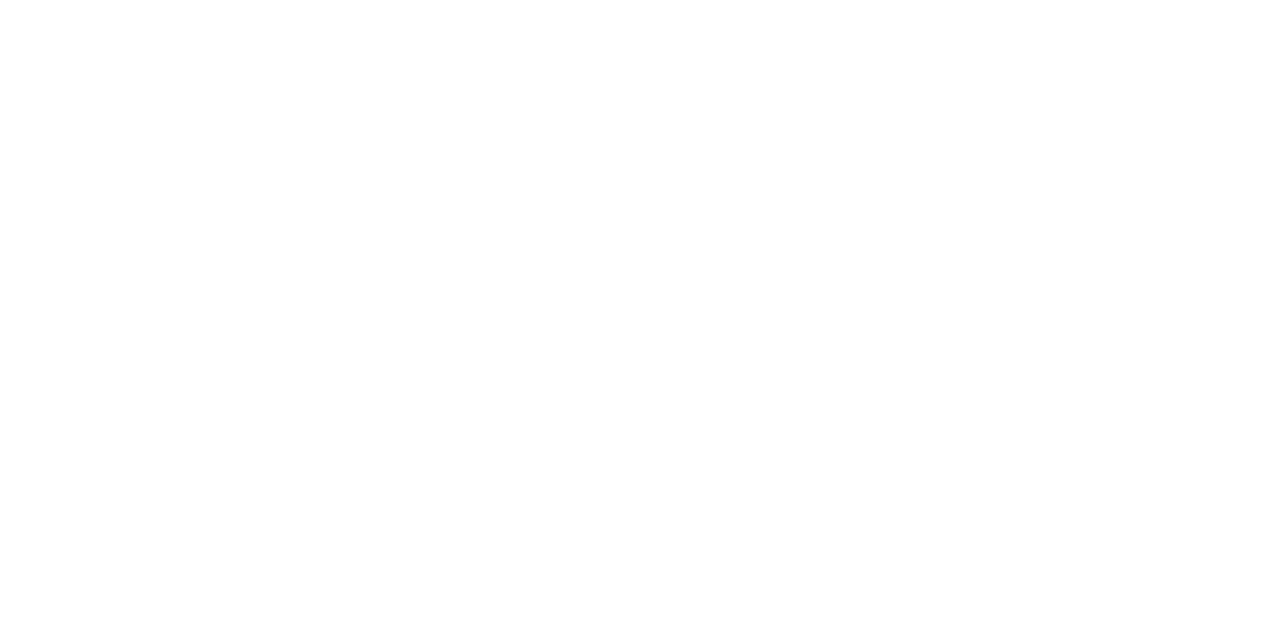
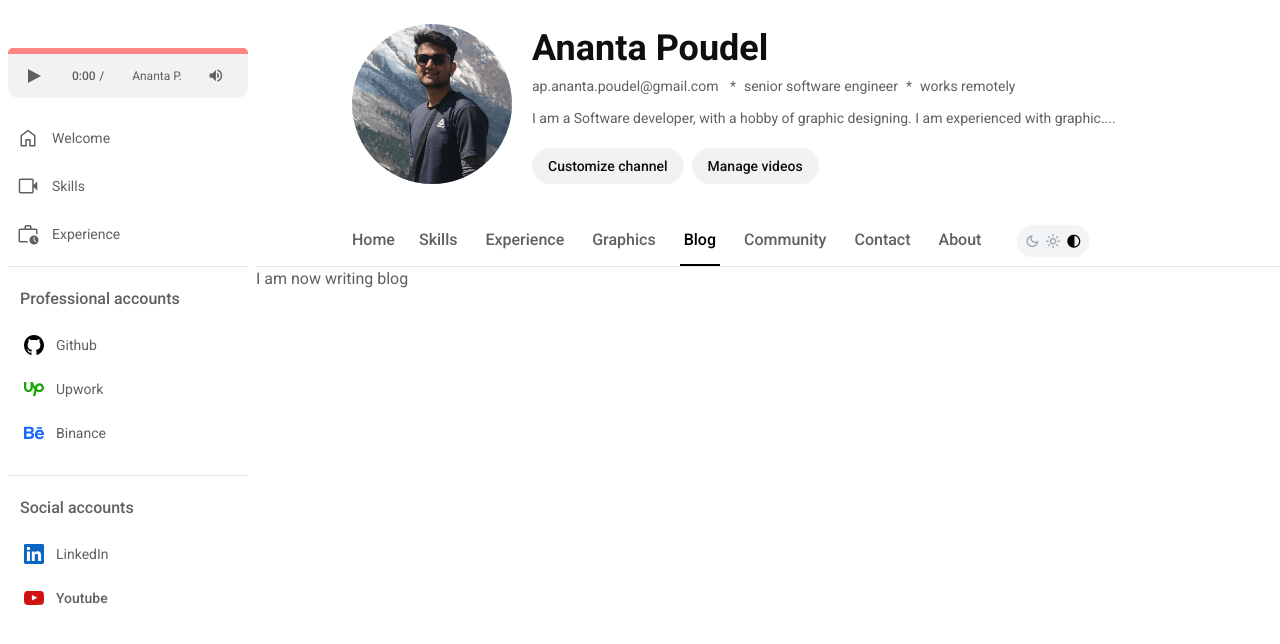
Before and after one commit to Ananta580/portfolio-2023, an Angular app: page /blog in a window 1280 px wide. Before the commit this address led to /. Shown: the top 644 px of the page. Built offline with nearby package versions, Linux system fonts and the light colour scheme.

Commit message:
Testing CI/CD

```diff
--- a/src/app/main/pages/blog/blog.component.html
+++ b/src/app/main/pages/blog/blog.component.html
@@ -1 +1 @@
-<p>blog works!</p>
+<p>I am now writing blog</p>
```
Also changed, not shown: src/app/main/main-routing.module.ts (+10 -0 lines).
